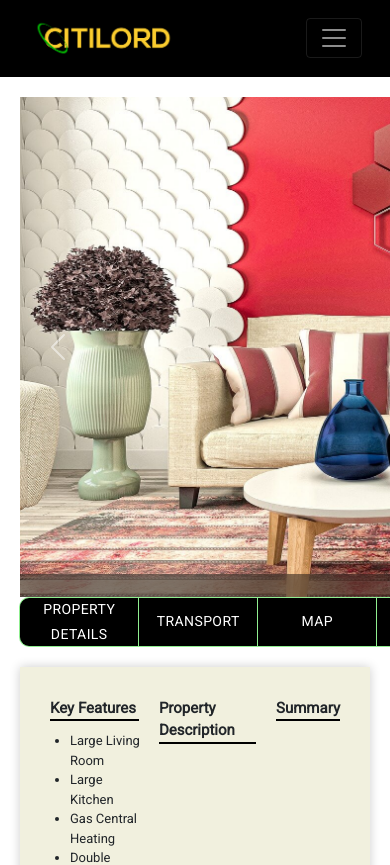
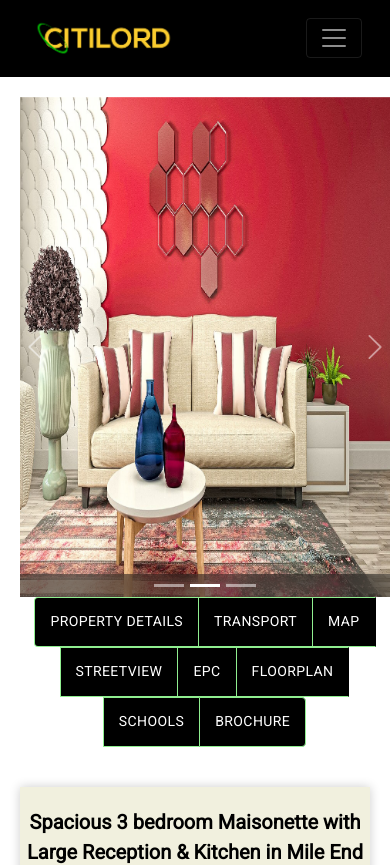
Before and after one commit to omarbinasad/Citilord-Responsive, a React (Create React App) app: page /single-property in a window 390 px wide. Shown: the top 865 px of the page. Built offline with nearby package versions, Linux system fonts and the light colour scheme; a web font is replaced by a local one.

Commit message:
responsive

```diff
--- a/src/Pages/SingleProperty/Components/PropertyCarousel/PropertyCarousel.css
+++ b/src/Pages/SingleProperty/Components/PropertyCarousel/PropertyCarousel.css
@@ -1,10 +1,9 @@
 .property-carousel-container {
   position: relative;
-  width: 950px;
+  /* width: 950px; */
   height: 500px;
-  margin-left: 20px;
-
-  margin-top: 20px;
+  /* margin-left: 20px;
+  margin-top: 20px; */
 }
 .property-carousel-inner img {
   height: 500px;
@@ -26,3 +25,9 @@
 .property-carousel-prev-btn:hover {
   background-color: rgba(0, 0, 0, 0.363) !important;
 }
+@media screen and (max-width: 767px) {
+  .property-carousel-container {
+    width: 100%;
+    margin: 0;
+  }
+}
--- a/src/Pages/SingleProperty/Components/PropertyTab/PropertyTab.js
+++ b/src/Pages/SingleProperty/Components/PropertyTab/PropertyTab.js
@@ -6,32 +6,38 @@ const useStyles = makeStyles((theme) => ({
   root: {
     display: "flex",
     // flexDirection: "column",
-    // justifyContent: "center",
-    marginLeft: theme.spacing(2.4),
+    justifyContent: "center",
+    // marginLeft: theme.spacing(2.4),
   },
   btnGroup: {
+    display: "flex",
+    flexWrap: "wrap",
+    justifyContent: "center",
     // backgroundColor: "lightgreen",
     // borderColor: "red",
     // width: "1000px",
-    height: "50px",
+    // height: "50px",
   },
   eachBtn: {
     backgroundColor: "black",
     // borderColor: "red",
-    width: "120px",
+    // width: "120px",
+    height: "50px",
     color: "white",
     // fontWeight: "bold",
     borderColor: "lightgreen",
-    borderRadius: "10px",
+    // borderRadius: "10px",
     "&:hover": {
+      backgroundColor: "white",
+      zIndex: "1",
       color: "black",
       borderColor: "black",
       // marginLeft: "10px",
       // marginRight: "10px",
-      borderRadius: "15px",
-
+      // borderRadius: "15px",
       transition: "0.5s",
       transform: "scale(1.1)",
+      borderRadius: "5px",
     },
   },
 }));
--- a/src/Pages/SingleProperty/Components/Propertydescription/PropertyDescription.css
+++ b/src/Pages/SingleProperty/Components/Propertydescription/PropertyDescription.css
@@ -3,13 +3,11 @@
   flex-direction: column;
   /* justify-content: center; */
   align-items: center;
-  width: 950px;
-  height: 540px;
+  width: 45%;
+  height: auto;
   background-color: #f1f0de;
-  margin-top: 20px;
-  margin-left: 20px;
+  margin: 20px;
   box-shadow: 0px 0px 10px 0px rgba(0, 0, 0, 0.2);
-  margin-right: 20px;
 }
 
 .property-desc-title {
@@ -55,3 +53,10 @@
   align-items: center;
   margin-top: 50px;
 }
+@media screen and (max-width: 767px) {
+  .description-container {
+    width: auto;
+    height: auto;
+    /* margin: auto; */
+  }
+}
--- a/src/Pages/SingleProperty/Page/SingleProperty.css
+++ b/src/Pages/SingleProperty/Page/SingleProperty.css
@@ -6,6 +6,8 @@
 }
 
 .carosel-menutab-container {
+  width: 55%;
+  padding: 20px 0px 20px 20px;
   display: flex;
   justify-content: flex-start;
   /* align-items: center; */
@@ -15,3 +17,14 @@
 .carosel-menutab-description-container {
   display: flex;
 }
+
+/* MEDIA QUERIES  */
+/* for mobile */
+@media screen and (max-width: 767px) {
+  .carosel-menutab-description-container {
+    flex-direction: column;
+  }
+  .carosel-menutab-container {
+    width: 100%;
+  }
+}
--- a/src/Pages/SingleRoom/Components/RoomTab/RoomTab.js
+++ b/src/Pages/SingleRoom/Components/RoomTab/RoomTab.js
@@ -5,32 +5,38 @@ const useStyles = makeStyles((theme) => ({
   root: {
     display: "flex",
     // flexDirection: "column",
-    // justifyContent: "center",
-    marginLeft: theme.spacing(2.4),
+    justifyContent: "center",
+    // marginLeft: theme.spacing(2.4),
   },
   btnGroup: {
+    display: "flex",
+    flexWrap: "wrap",
+    justifyContent: "center",
     // backgroundColor: "lightgreen",
     // borderColor: "red",
     // width: "1000px",
-    height: "50px",
+    // height: "50px",
   },
   eachBtn: {
     backgroundColor: "black",
     // borderColor: "red",
-    width: "120px",
+    // width: "120px",
+    height: "50px",
     color: "white",
     // fontWeight: "bold",
     borderColor: "lightgreen",
-    borderRadius: "10px",
+    // borderRadius: "10px",
     "&:hover": {
+      backgroundColor: "white",
+      zIndex: "1",
       color: "black",
       borderColor: "black",
       // marginLeft: "10px",
       // marginRight: "10px",
-      borderRadius: "15px",
-
+      // borderRadius: "15px",
       transition: "0.5s",
       transform: "scale(1.1)",
+      borderRadius: "5px",
     },
   },
 }));
--- a/src/Pages/SingleRoom/Page/SingleRoom.css
+++ b/src/Pages/SingleRoom/Page/SingleRoom.css
@@ -4,3 +4,14 @@
   /* height: 100vh; */
   overflow: hidden;
 }
+
+/* MEDIA QUERIES  */
+/* for mobile */
+@media screen and (max-width: 767px) {
+  .carosel-menutab-description-container {
+    flex-direction: column;
+  }
+  .carosel-menutab-container {
+    width: 100%;
+  }
+}
--- a/src/Shared_components/Shared/NavBar/NavBar.js
+++ b/src/Shared_components/Shared/NavBar/NavBar.js
@@ -43,7 +43,7 @@ const NavBar = () => {
   );
 
   return (
-    <div data-aos="fade-down" className="custom-nav-container">
+    <div className="custom-nav-container">
       <nav className="navbar navbar-expand-lg navbar-dark custom-nav-bar px-3">
         <div className="container-fluid">
           <a
```
Also changed, not shown: src/App.js (+6 -1 lines), 1 other file (tests, documents, lock files or other folders).
